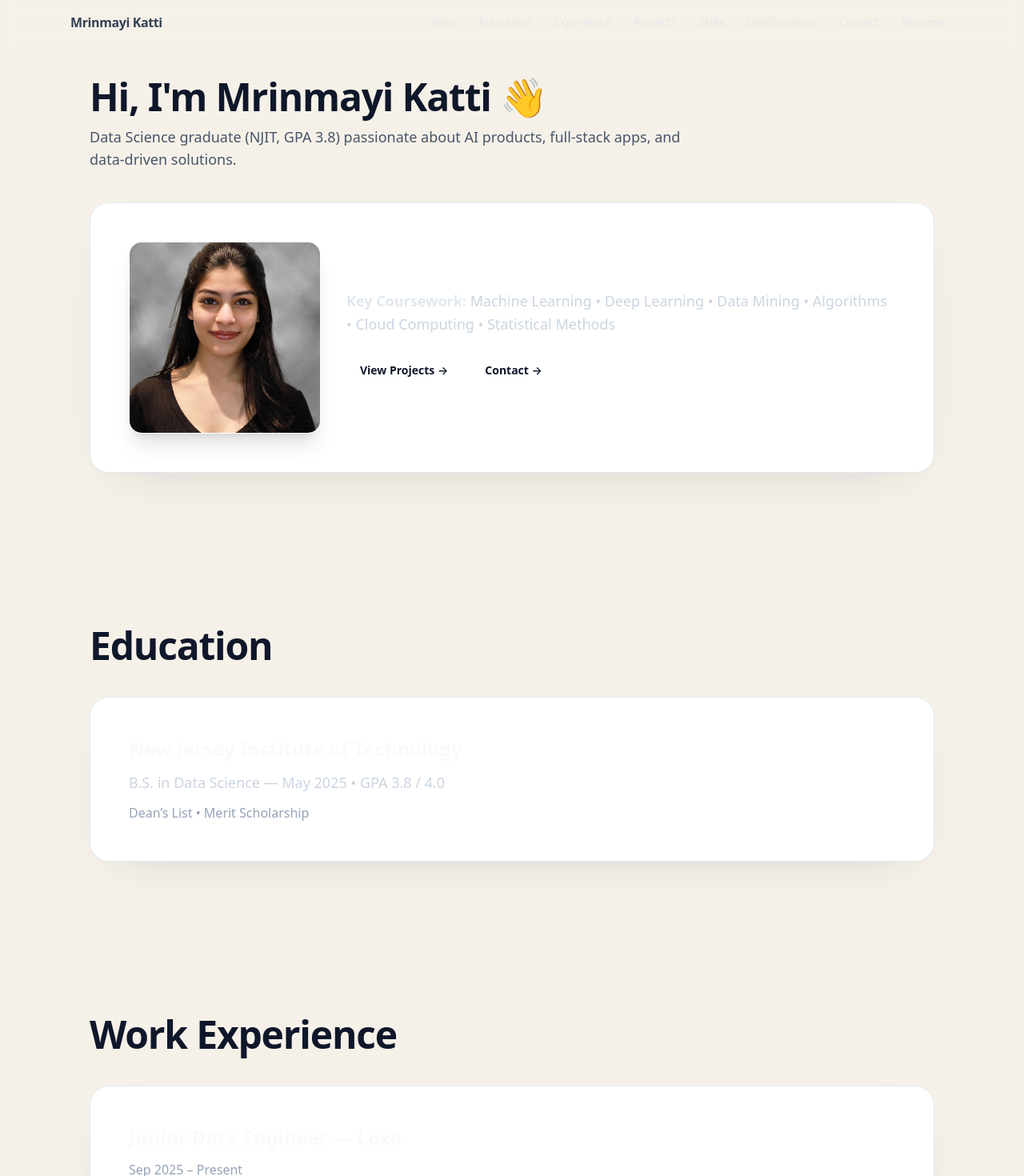
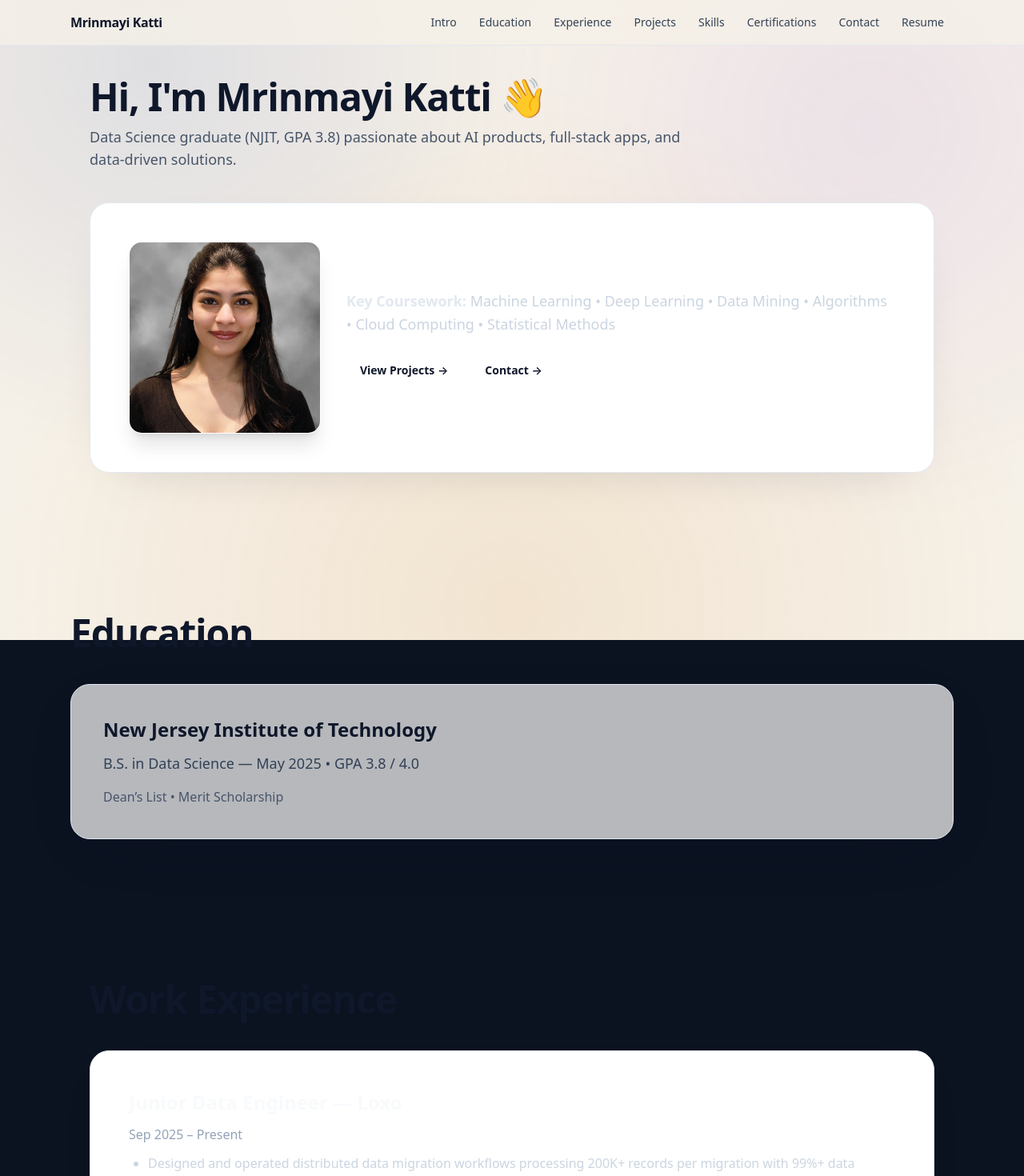
Before and after one commit to Mrinmayi03/MrinmayiKatti_Portfolio, a React (Vite) app: page / in a window 1280 px wide. Shown: the top 1470 px of the page at 80% size. Built offline with nearby package versions, Linux system fonts and the light colour scheme.

Commit message:
Frontend updates

```diff
--- a/src/App.tsx
+++ b/src/App.tsx
@@ -9,20 +9,13 @@ import Certifications from './components/Certifications';
 import Contact from './components/Contact';
 import Resume from './components/Resume';
 
-export default function App() {
-  return (
-    <div className="min-h-screen text-slate-900 bg-[#F6F1E8]">
-      {/* Warm professional gradient background */}
-      <div className="pointer-events-none fixed inset-0 -z-10">
-        {/* Soft beige gradient */}
-        <div className="absolute inset-0 bg-gradient-to-br from-[#FBF6EE] via-[#F4ECE2] to-[#EDE3D4]" />
-
-        {/* Very subtle depth gradient */}
-        <div className="absolute inset-0 bg-[radial-gradient(1200px_circle_at_20%_10%,rgba(15,23,42,0.05),transparent_60%)]" />
-
-        {/* Soft bottom shadow fade */}
-        <div className="absolute inset-0 bg-[radial-gradient(1000px_circle_at_50%_120%,rgba(0,0,0,0.08),transparent_65%)]" />
-      </div>
+const App: React.FC = () => (
+  <div className="min-h-screen text-slate-900">
+    {/* Beige gradient background */}
+    <div className="pointer-events-none fixed inset-0 -z-10 bg-[#f6f1e8]" />
+    <div className="pointer-events-none fixed inset-0 -z-10 bg-[radial-gradient(900px_circle_at_15%_10%,rgba(30,64,175,0.10),transparent_55%)]" />
+    <div className="pointer-events-none fixed inset-0 -z-10 bg-[radial-gradient(900px_circle_at_85%_20%,rgba(124,58,237,0.08),transparent_55%)]" />
+    <div className="pointer-events-none fixed inset-0 -z-10 bg-[radial-gradient(1100px_circle_at_50%_95%,rgba(217,119,6,0.10),transparent_60%)]" />
 
     <Navbar />
 
@@ -38,4 +31,5 @@ export default function App() {
     </main>
   </div>
 );
-}
+
+export default App;
--- a/src/components/Education.tsx
+++ b/src/components/Education.tsx
@@ -1,17 +1,24 @@
-import SectionShell from "./SectionShell";
-
+// src/components/Education.tsx
 export default function Education() {
   return (
-    <SectionShell id="education" title="Education">
-      <div className="space-y-3">
-        <h3 className="text-2xl font-semibold text-slate-50">
+    <section id="education" className="py-20">
+      <h2 className="text-5xl font-extrabold tracking-tight text-slate-900 mb-10">
+        Education
+      </h2>
+
+      <div className="rounded-3xl bg-white/70 backdrop-blur border border-slate-200 shadow-[0_20px_80px_-40px_rgba(15,23,42,0.35)] p-10">
+        <h3 className="text-2xl font-semibold text-slate-900">
           New Jersey Institute of Technology
         </h3>
-        <p className="text-lg text-slate-300">
+
+        <p className="mt-3 text-lg text-slate-700">
           B.S. in Data Science — May 2025 • GPA 3.8 / 4.0
         </p>
-        <p className="text-base text-slate-400">Dean’s List • Merit Scholarship</p>
+
+        <p className="mt-4 text-slate-600">
+          Dean’s List • Merit Scholarship
+        </p>
       </div>
-    </SectionShell>
+    </section>
   );
 }
--- a/src/components/Navbar.tsx
+++ b/src/components/Navbar.tsx
@@ -7,30 +7,28 @@ const links = [
   { label: 'Skills', href: '#skills' },
   { label: 'Certifications', href: '#certifications' },
   { label: 'Contact', href: '#contact' },
-  { label: "Resume", href: "#resume" },
+  { label: 'Resume', href: '#resume' },
 ];
 
 export default function Navbar() {
   return (
     <header className="sticky top-0 z-50">
-      <div className="backdrop-blur border-b border-white/10">
+      <div className="backdrop-blur bg-[#f6f1e8]/80 border-b border-slate-200">
         <nav className="mx-auto max-w-6xl px-6">
           <div className="h-14 flex items-center justify-between gap-6">
-            {/* Left: Name / Brand */}
             <a
               href="#intro"
-              className="font-semibold tracking-tight text-slate-700 hover:text-slate-600"
+              className="font-semibold tracking-tight text-slate-900 hover:text-slate-950"
             >
               Mrinmayi Katti
             </a>
 
-            {/* Right: Links */}
             <div className="flex items-center gap-1 overflow-x-auto scrollbar-hide">
               {links.map((l) => (
                 <a
                   key={l.href}
                   href={l.href}
-                  className="px-3 py-2 text-sm rounded-lg text-gray-200 hover:text-slate-600 hover:bg-white/10 transition"
+                  className="px-3 py-2 text-sm rounded-lg text-slate-700 hover:text-slate-900 hover:bg-slate-900/5 transition"
                 >
                   {l.label}
                 </a>
```
Lines whose indentation alone changed are shown as unchanged.
